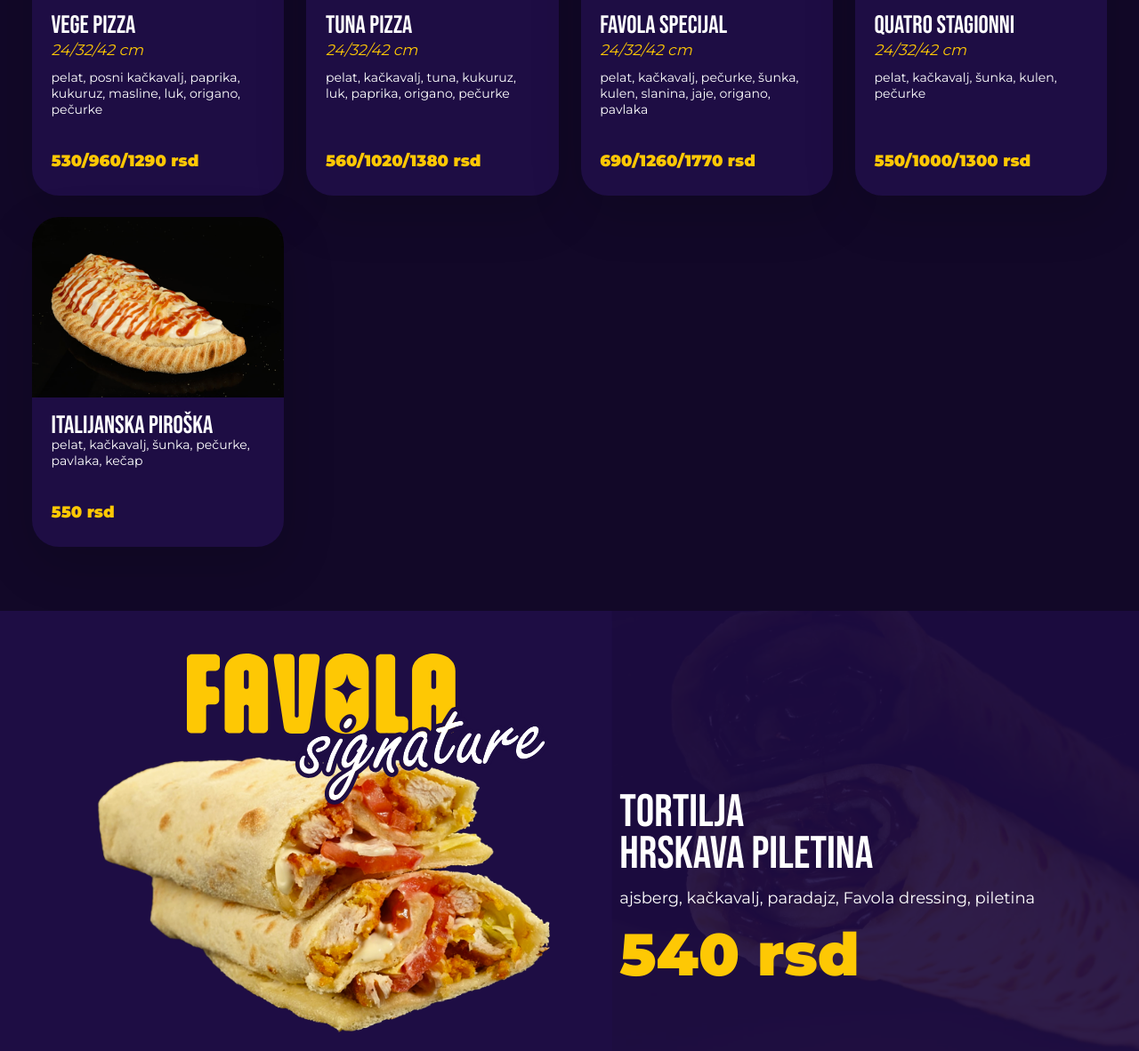
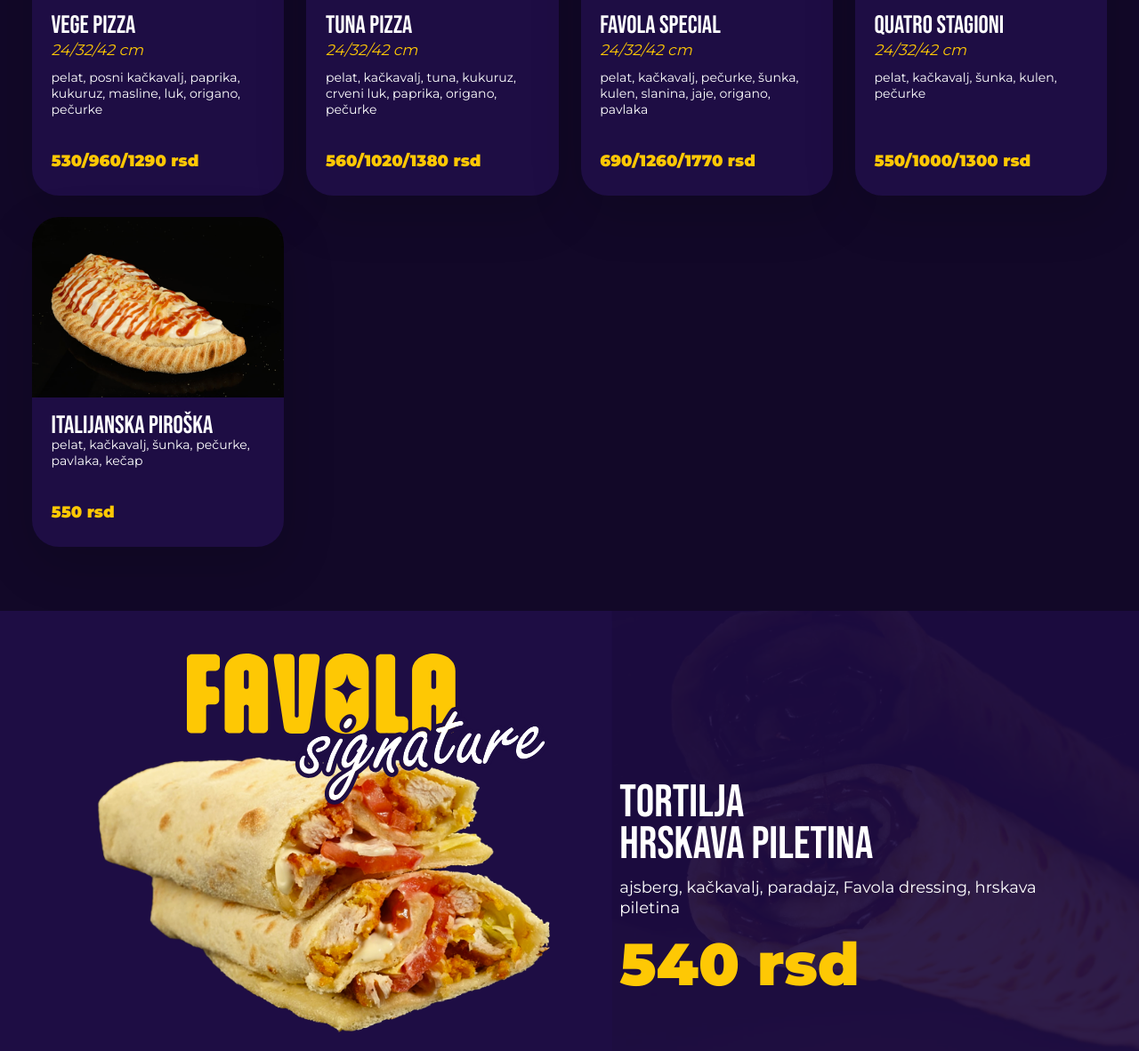
Before and after one commit to urosjovovic/favola, a plain HTML site: page index.html in a window 1280 px wide. Shown: the part 2838-4020 px from the top of the page at 89% size. Drawn offline with Linux system fonts and the light colour scheme; some packages are replaced by stand-ins of ours.

Commit message:
azurirani sastavi i nazivi

```diff
--- a/index.html
+++ b/index.html
@@ -208,12 +208,12 @@
 
       <section class="signature-band">
         <div class="signature-food reveal">
-          <img class="signature-image" src="assets/favola-signature-hero-image.png" alt="Tortilja hrskava piletina" />
+          <img class="signature-image" src="assets/favola-signature-hero-image.png" alt="Tortilja Hrskava piletina" />
           <img class="signature-mark" src="assets/favola-signature-logo.svg" alt="Favola signature" />
         </div>
         <div class="signature-copy reveal">
-          <h2>Tortilja<br />hrskava piletina</h2>
-          <p>ajsberg, kačkavalj, paradajz, Favola dressing, piletina</p>
+          <h2>Tortilja<br />Hrskava piletina</h2>
+          <p>ajsberg, kačkavalj, paradajz, Favola dressing, hrskava piletina</p>
           <strong>540 rsd</strong>
         </div>
       </section>
--- a/script.js
+++ b/script.js
@@ -14,13 +14,13 @@
     price: "500/900/1200 rsd",
   },
   {
-    name: "Tortilja hrskava piletina",
+    name: "Tortilja Hrskava piletina",
     image: "assets/tortilja.png",
-    desc: "ajsberg, kačkavalj, paradajz, Favola dressing, piletina",
+    desc: "ajsberg, kačkavalj, paradajz, Favola dressing, hrskava piletina",
     price: "540 rsd",
   },
   {
-    name: "Italijanska piroška",
+    name: "Italijanska Piroška",
     image: "assets/piroska.png",
     desc: "pelat, kačkavalj, šunka, pečurke, pavlaka, kečap",
     price: "550 rsd",
@@ -42,14 +42,14 @@
     price: "500/900/1200 rsd",
   },
   {
-    name: "Margarita",
+    name: "Margherita",
     image: "assets/margarita.png",
     size: "24/32/42 cm",
     desc: "pelat, kačkavalj, origano",
     price: "450/800/1050 rsd",
   },
   {
-    name: "Peperoni",
+    name: "Pepperoni",
     image: "assets/peperoni.png",
     size: "24/32/42 cm",
     desc: "pelat, kačkavalj, kulen, feferone, slanina, origano",
@@ -73,25 +73,25 @@
     name: "Tuna pizza",
     image: "assets/tuna.png",
     size: "24/32/42 cm",
-    desc: "pelat, kačkavalj, tuna, kukuruz, luk, paprika, origano, pečurke",
+    desc: "pelat, kačkavalj, tuna, kukuruz, crveni luk, paprika, origano, pečurke",
     price: "560/1020/1380 rsd",
   },
   {
-    name: "Favola specijal",
+    name: "Favola Special",
     image: "assets/favola-specijal.png",
     size: "24/32/42 cm",
     desc: "pelat, kačkavalj, pečurke, šunka, kulen, slanina, jaje, origano, pavlaka",
     price: "690/1260/1770 rsd",
   },
   {
-    name: "Quatro Stagionni",
+    name: "Quatro Stagioni",
     image: "assets/capricciosa.png",
     size: "24/32/42 cm",
     desc: "pelat, kačkavalj, šunka, kulen, pečurke",
     price: "550/1000/1300 rsd",
   },
   {
-    name: "Italijanska piroška",
+    name: "Italijanska Piroška",
     image: "assets/piroska.png",
     desc: "pelat, kačkavalj, šunka, pečurke, pavlaka, kečap",
     price: "550 rsd",
@@ -139,13 +139,13 @@
     price: "430 rsd",
   },
   {
-    name: "Nutela palačinka",
+    name: "Nutella palačinka",
     image: "assets/nutela.png",
     desc: "",
     price: "370 rsd",
   },
   {
-    name: "Euro krem palačinka",
+    name: "Eurocrem palačinka",
     image: "assets/eurokrem.png",
     desc: "",
     price: "320 rsd",
```
